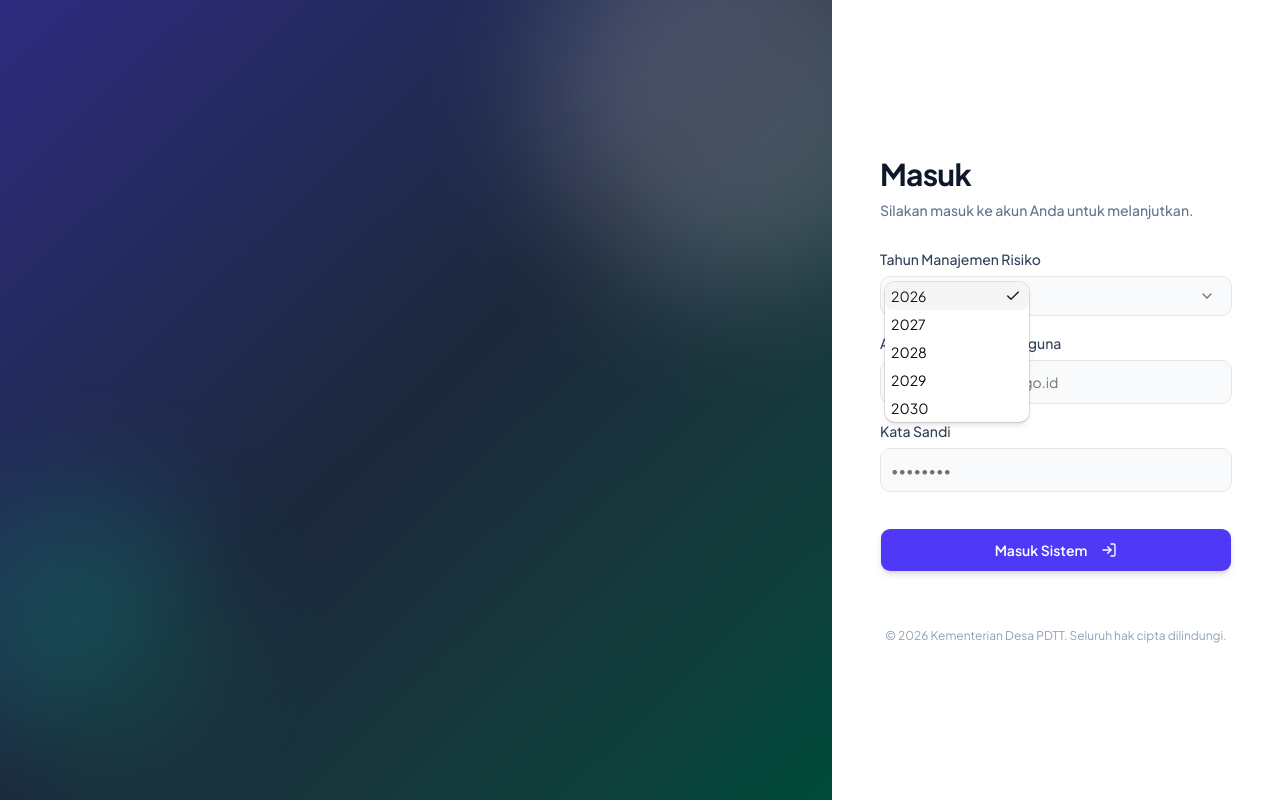
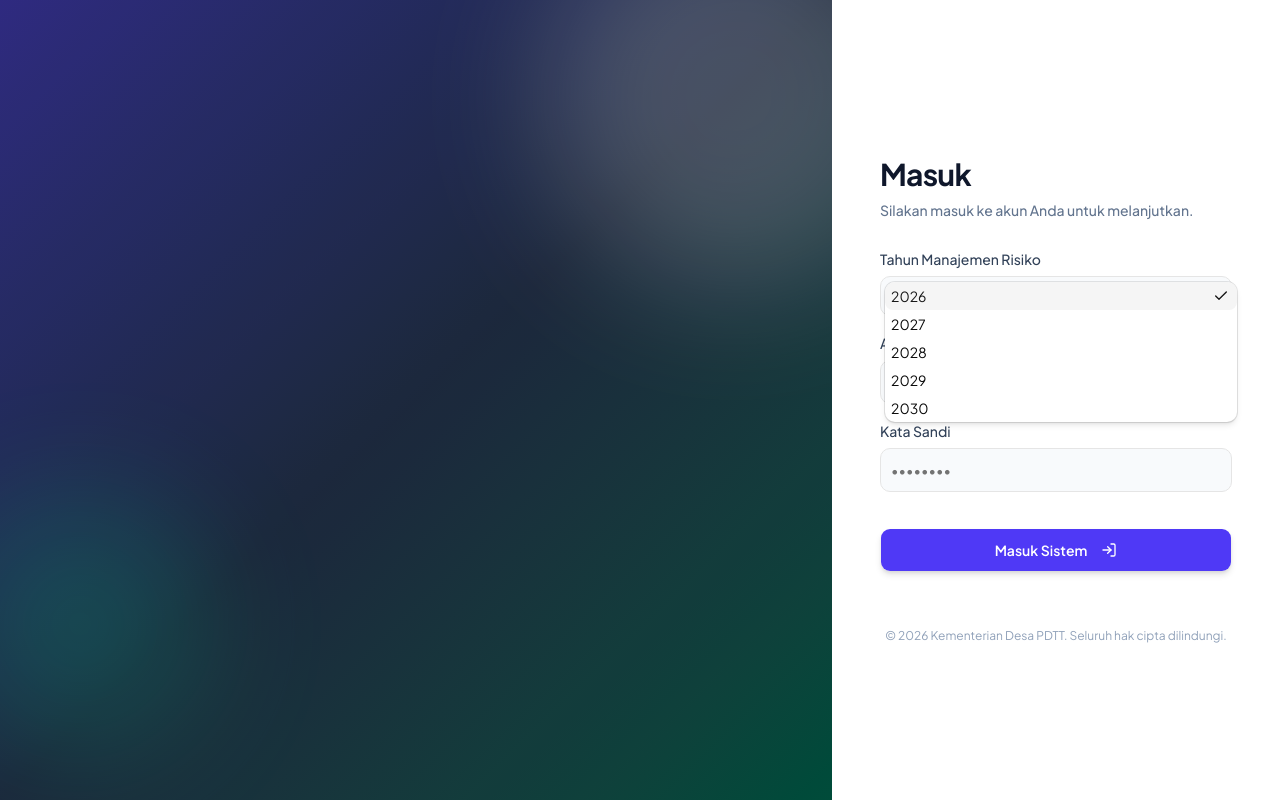
Before and after one commit to dwijoko-pusbangjak/sim-risiko-app, a Next.js app: page /login in a window 1280 px wide. Both pictures are taken after a click on the button "2026". Built offline with nearby package versions, Linux system fonts and the light colour scheme; no server answers; the database is empty.

Commit message:
ui: force width and wrap constraints via inline styles on select dropdown primitives to bypass tailwind overrides

```diff
--- a/src/components/ui/select.tsx
+++ b/src/components/ui/select.tsx
@@ -36,7 +36,7 @@ function SelectTrigger({
   size?: "sm" | "default"
 }) {
   return (
-    <SelectPrimitive.Trigger
+    <SelectPrimitive.Trigger style={{ width: "100%" }}
       data-slot="select-trigger"
       data-size={size}
       className={cn(
@@ -79,7 +79,7 @@ function SelectContent({
         alignItemWithTrigger={alignItemWithTrigger}
         className="isolate z-50"
       >
-        <SelectPrimitive.Popup
+        <SelectPrimitive.Popup style={{ minWidth: "var(--anchor-width)", width: "max-content", maxWidth: "90vw" }}
           data-slot="select-content"
           data-align-trigger={alignItemWithTrigger}
           className={cn("relative isolate z-50 max-h-(--available-height) min-w-(--anchor-width) w-max max-w-[800px] min-w-36 origin-(--transform-origin) overflow-x-hidden overflow-y-auto rounded-lg bg-popover text-popover-foreground shadow-md ring-1 ring-foreground/10 duration-100 data-[align-trigger=true]:animate-none data-[side=bottom]:slide-in-from-top-2 data-[side=inline-end]:slide-in-from-left-2 data-[side=inline-start]:slide-in-from-right-2 data-[side=left]:slide-in-from-right-2 data-[side=right]:slide-in-from-left-2 data-[side=top]:slide-in-from-bottom-2 data-open:animate-in data-open:fade-in-0 data-open:zoom-in-95 data-closed:animate-out data-closed:fade-out-0 data-closed:zoom-out-95", className )}
@@ -121,7 +121,7 @@ function SelectItem({
       )}
       {...props}
     >
-      <SelectPrimitive.ItemText className="flex flex-1 shrink-0 gap-2 whitespace-normal pr-4">
+      <SelectPrimitive.ItemText style={{ whiteSpace: "normal", wordBreak: "break-word" }} className="flex flex-1 shrink-0 gap-2 whitespace-normal pr-4">
         {children}
       </SelectPrimitive.ItemText>
       <SelectPrimitive.ItemIndicator
```
